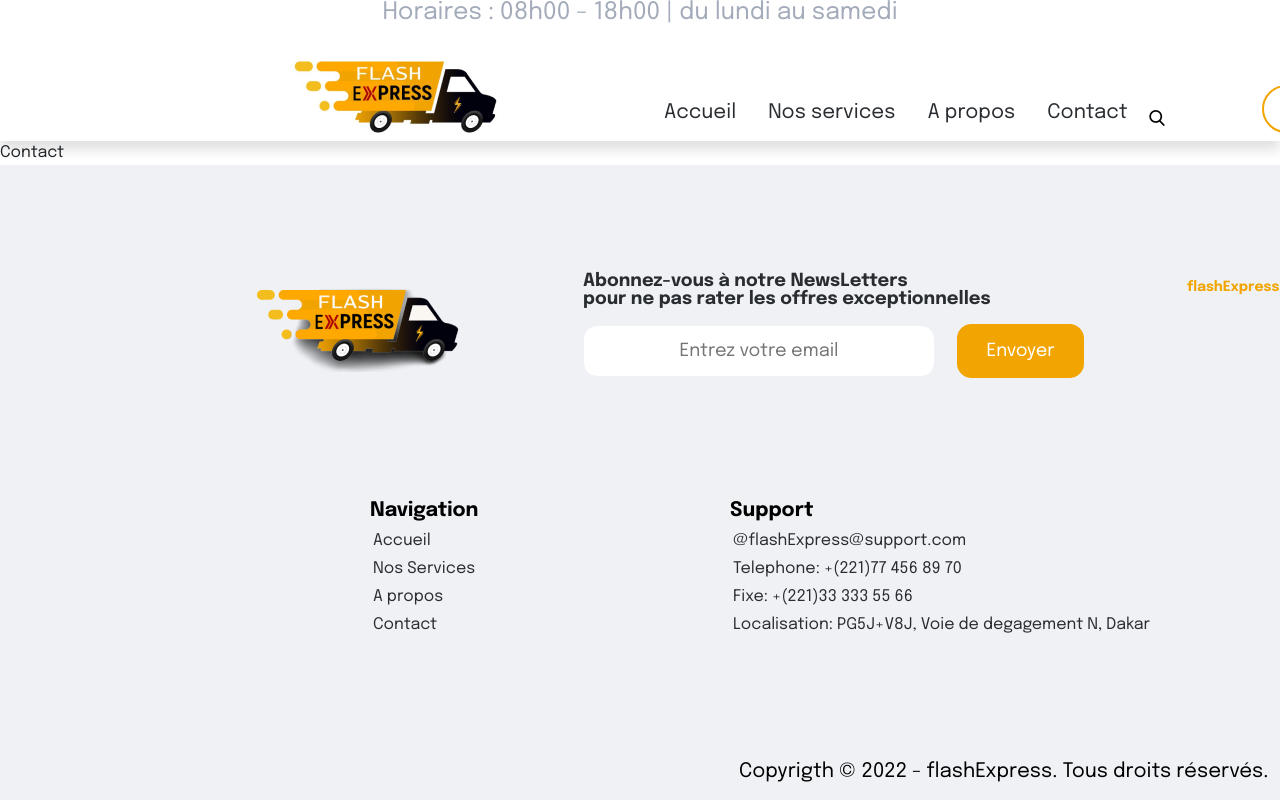
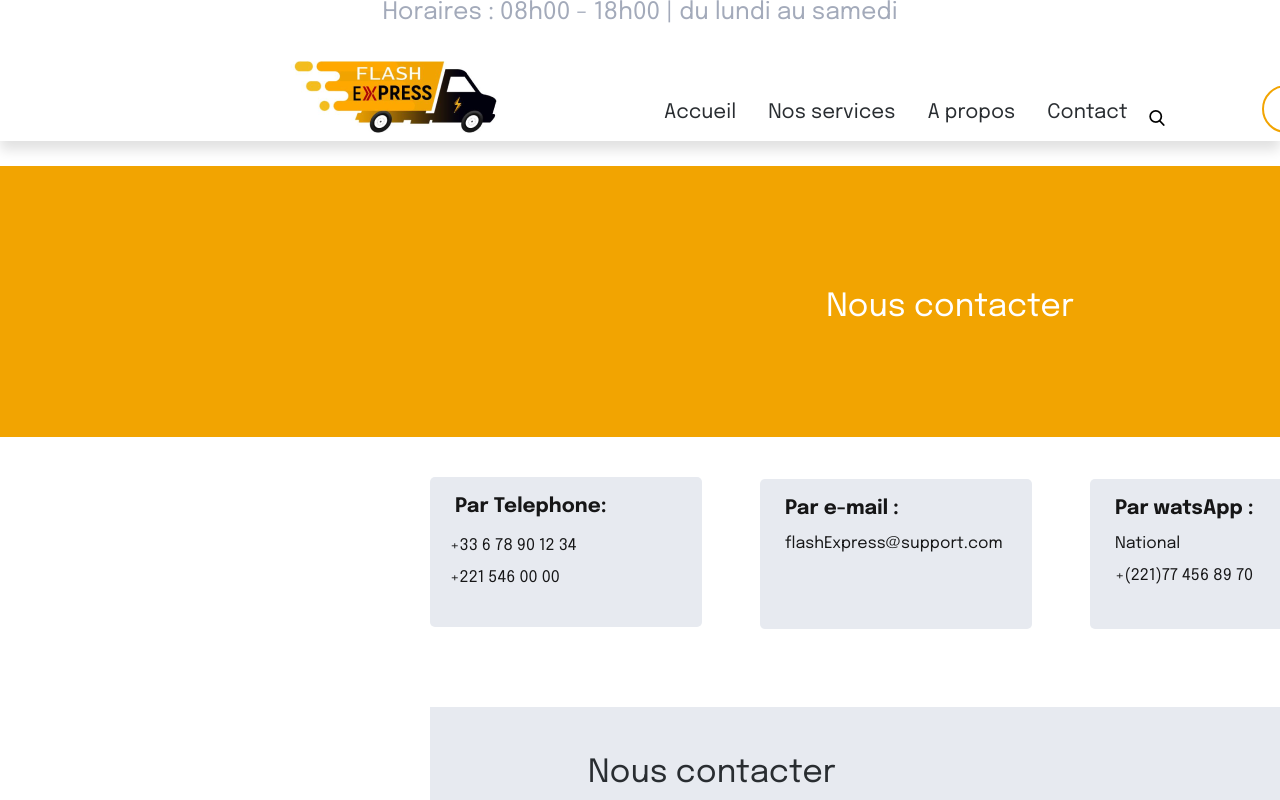
Before and after one commit to kumbissk/FRONTEND, a React (Create React App) app in the folder certif/: page /contact in a window 1280 px wide. Shown: the top 800 px of the page. Built offline with nearby package versions, Linux system fonts and the light colour scheme.

Commit message:
page contact presk ok

```diff
--- a/certif/src/pages/Contact.js
+++ b/certif/src/pages/Contact.js
@@ -1,9 +1,254 @@
 import React from 'react';
+import styled from 'styled-components';
 
 const Contact = () => {
   return (
-    <div>Contact</div>
+    <div>
+      <ColorContact >
+        <p>Nous contacter</p>
+      </ColorContact>
+      <CartCoordoonnees>
+        <div className='telephone'>
+          <p className='numPhone'>Par Telephone:</p>
+          <p>+33 6 78 90 12 34<br/><br/>+221 546 00 00</p>
+        </div>
+        <div className='mail'>
+          <p className='support'>Par e-mail :</p>
+          <p>flashExpress@support.com</p>
+        </div>
+        <div className='watsapp'>
+          <p className='numero'>Par watsApp :</p>
+          <p>National<br/><br/>+(221)77 456 89 70</p>
+        </div>
+      </CartCoordoonnees>
+      <FormulaireContact>
+        <form>
+          <h6 id='titre'>Nous contacter</h6>
+          <div className='contact-form'>
+            <div className="nomUser">
+              <label HtmlFor="exampleInputName">Nom</label>
+              <input type="text" className="form-control" id="exampleInputName" aria-describedby="emailHelp" />
+            </div>
+            <div class="mailUser">
+              <label HtmlFor="exampleInputEmail">E-mail</label>
+              <input type="text" className="form-control" id="exampleInputEmail" aria-describedby="emailHelp" />
+            </div>
+            <div class="telUser">
+              <label HtmlFor="exampleInputEmail">Telephone</label>
+              <input type="text" className="form-control" id="exampleITelephone" aria-describedby="emailHelp" />
+            </div>
+            <div class="msgUser">
+              <label HtmlFor="exampleInputMessage">Votre message</label>
+              <textarea className="texta" name="message" rows="7" cols="40"></textarea>
+            </div>
+            <div class="envoie">
+              <button type='submit'>Envoyer</button>
+            </div>
+          </div>
+        </form>
+      </FormulaireContact>
+    </div>
   );
 }
 
+const ColorContact = styled.div`
+  width: 1900px;
+  height: 271px;
+  margin-top: 25px;
+  background: #F2A401;
+
+  p {
+    font-family: 'Epilogue';
+    font-style: normal;
+    font-weight: 400;
+    font-size: 32px;
+    line-height: 33px;
+    text-align: center;
+    color: #FFFFFF;
+    padding-top: 125px;
+}`;
+
+const CartCoordoonnees = styled.div`
+  div.telephone {
+    margin-top: 35px;
+    margin-left: 430px;
+    width: 272px;
+    height: 150px;
+    background: #E7EAF0;
+    border-radius: 5px;
+  }
+  div.telephone p.numPhone {
+    width: 166px;
+    height: 21px;
+    padding-top: 20px;
+    margin-left: 25px;
+    font-family: 'Epilogue';
+    font-style: normal;
+    font-weight: 700;
+    font-size: 20px;
+    line-height: 20px;
+    color: #000000;
+  }
+  div.telephone p {
+    font-family: 'Epilogue';
+    font-style: normal;
+    font-weight: 400;
+    font-size: 16px;
+    line-height: 16px;
+    color: #000000;
+    opacity: 0.9;
+    margin-left: 20px;
+    margin-top: 40px;
+    width: 190px;
+    height: 16px;
+  }
+
+  div.mail {
+    margin-top: -148px;
+    margin-left: 760px;
+    width: 272px;
+    height: 150px;
+    background: #E7EAF0;
+    border-radius: 5px;
+  }
+  div.mail p.support {
+    width: 166px;
+    height: 21px;
+    padding-top: 20px;
+    margin-left: 25px;
+    font-family: 'Epilogue';
+    font-style: normal;
+    font-weight: 700;
+    font-size: 20px;
+    line-height: 20px;
+    color: #000000;
+  }
+  div.mail p {
+    font-family: 'Epilogue';
+    font-style: normal;
+    font-weight: 400;
+    font-size: 16px;
+    line-height: 16px;
+    color: #000000;
+    opacity: 0.9;
+    padding-top: 20px;
+    margin-left: 25px;
+    width: 190px;
+    height: 16px;
+  }
+
+  div.watsapp {
+    margin-top: -150px;
+    margin-left: 1090px;
+    width: 272px;
+    height: 150px;
+    background: #E7EAF0;
+    border-radius: 5px;
+  }
+  div.watsapp p.numero {
+    width: 166px;
+    height: 21px;
+    padding-top: 20px;
+    margin-left: 25px;
+    font-family: 'Epilogue';
+    font-style: normal;
+    font-weight: 700;
+    font-size: 20px;
+    line-height: 20px;
+    color: #000000;
+  }
+  div.watsapp p {
+    font-family: 'Epilogue';
+    font-style: normal;
+    font-weight: 400;
+    font-size: 16px;
+    line-height: 16px;
+    color: #000000;
+    opacity: 0.9;
+    padding-top: 20px;
+    margin-left: 25px;
+    width: 190px;
+    height: 16px;
+  }
+`;
+
+const FormulaireContact = styled.div`
+
+form {
+  background: #E7EAF0;
+  width: 998px;
+  height: 991px;
+  margin-left: 430px;
+  margin-top: 78px;
+
+  h6 {
+    width: 248px;
+    height: 33px;
+    padding-top: 50px;
+    margin-left: 158px;
+    font-family: 'Epilogue';
+    font-style: normal;
+    font-weight: 400;
+    font-size: 32px;
+    line-height: 33px;
+    color: #292D31;
+  }
+
+  div.contact-form label {
+    font-family: 'Epilogue';
+    font-style: normal;
+    font-weight: 400;
+    font-size: 24px;
+    line-height: 25px;
+    color: #292D31;
+    height: 60px;
+    widht: 40px;
+    margin-left: 158px;
+    margin-top: 40px;
+  }
+
+  div.contact-form input {
+    border: 0.5px solid rgba(0, 0, 0, 0.5);
+    width: 516px;
+    height: 62px;
+    margin-left: 154px;
+  }
+
+  div.nomUser label {
+    margin-top: 96px;
+  }
+
+  div.contact-form textarea {
+    // margin-top: 40px;
+    // margin-left: 158px;
+    margin-top: 40px;
+    margin-left: -178px;
+    width: 516px;
+    height: 190px;
+  }
+
+  div.envoie {
+    width: 520px;
+    height: 80px;
+    margin-left: 158px;
+    background: #F2A401;
+    border: 0.5px solid rgba(0, 0, 0, 0.5);
+  }
+  div.envoie button {
+    font-family: 'Epilogue';
+    font-style: normal;
+    font-weight: 400;
+    font-size: 16px;
+    line-height: 16px;
+    // color: #FFFFFF;
+    border: none;
+    // box-shadow: 0px 4px 4px rgba(0, 0, 0, 0.25);
+    // border-radius: 5px;
+    width: 233px;
+    height: 56px;
+    margin-left: 145px;
+    margin-top: 10px;
+    cursor: pointer;
+  `;
+
 export default Contact;
```
